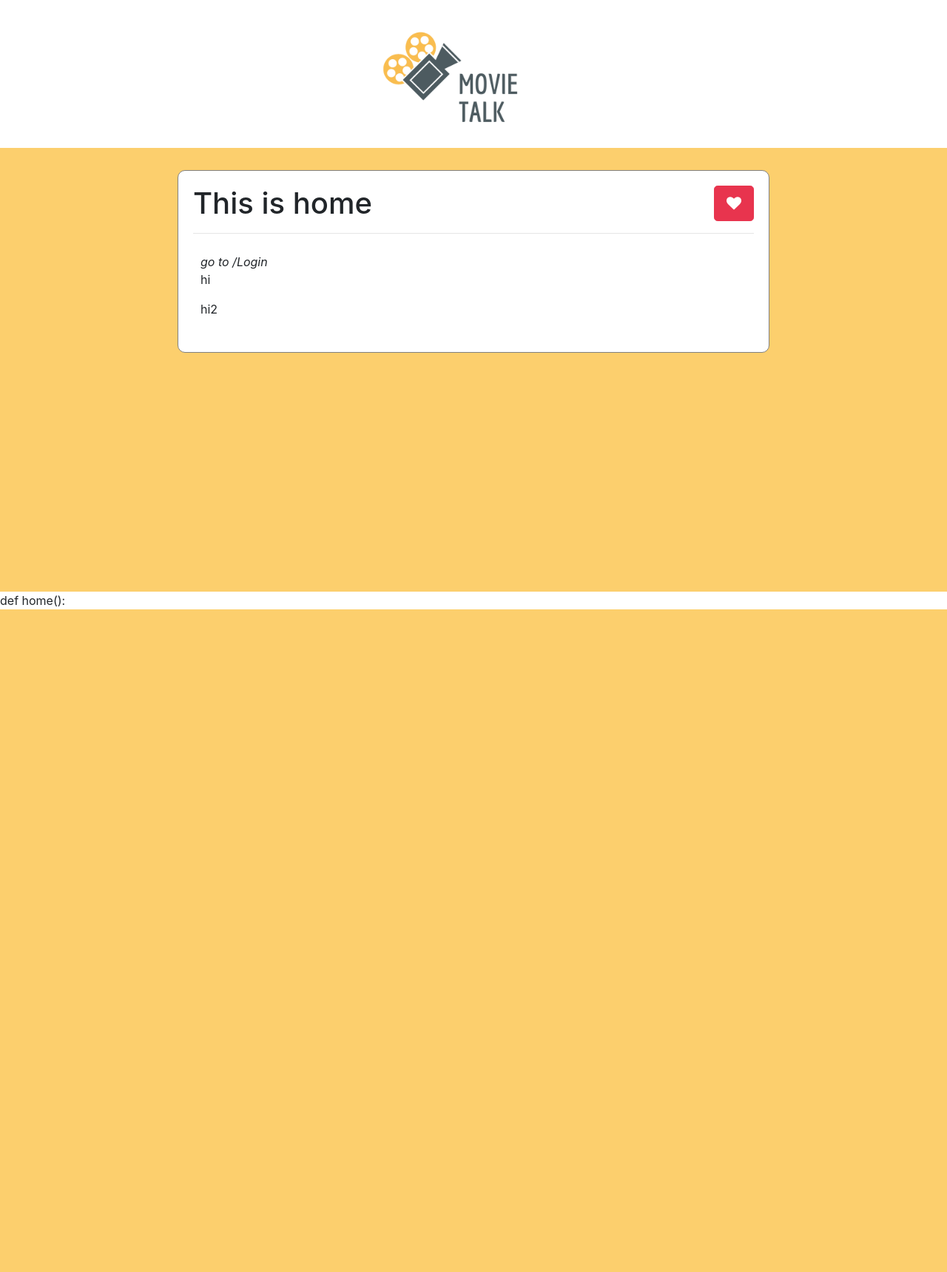
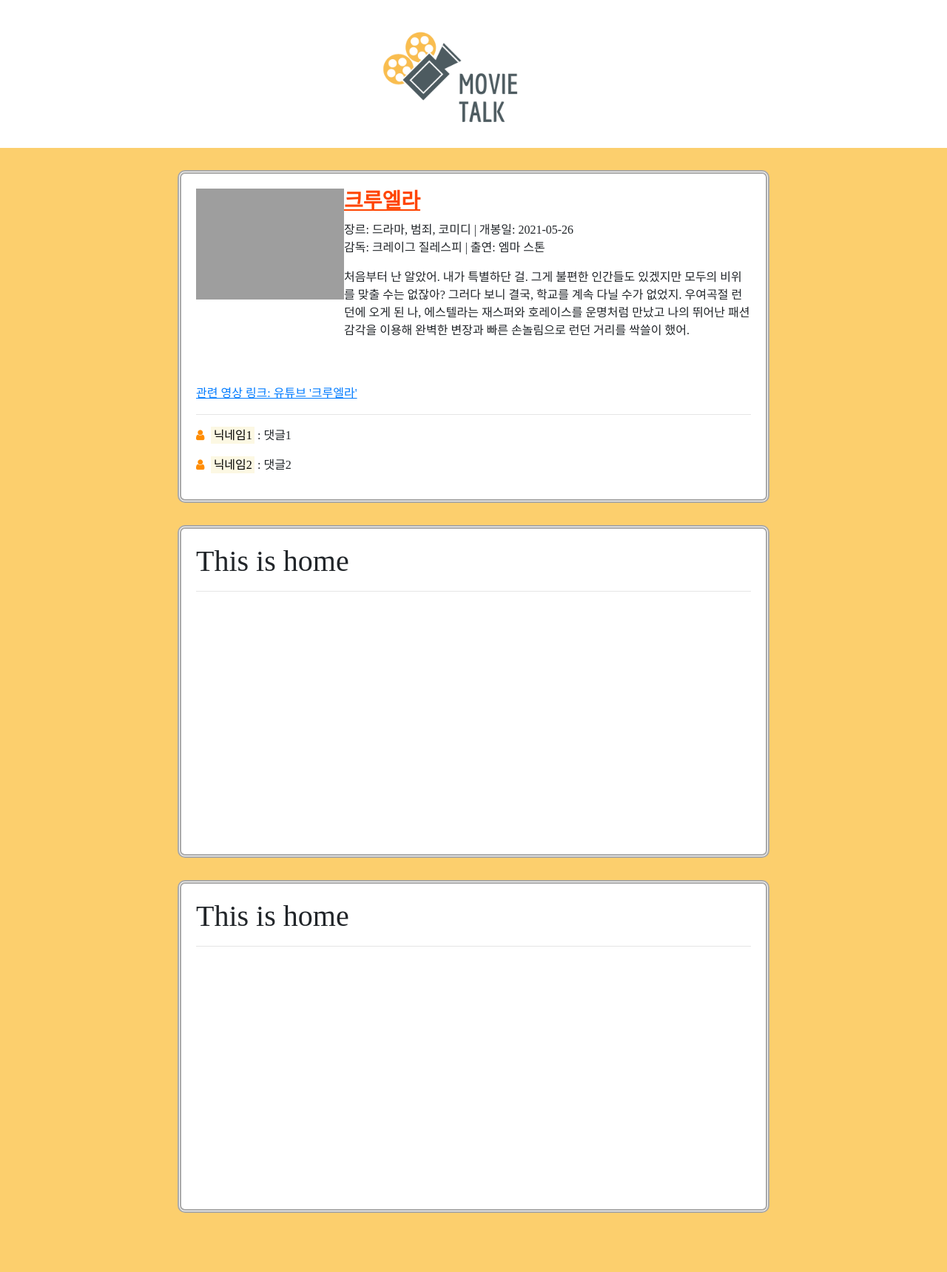
Before and after one commit to erica-d-lee/02_MiniProject_Movietalk, a Flask app: page / in a window 1280 px wide. Shown: the whole page at 74% size. Before the commit the page ends 824 px from the top, so only its background shows below. Run offline with Flask 2, Linux system fonts and the light colour scheme; some libraries are stand-ins or nearby versions; grey boxes are pictures that could not be loaded.

Commit message:
메인페이지, index.html css 변경

```diff
--- a/app.py
+++ b/app.py
@@ -1,8 +1,11 @@
 from flask import Flask, render_template, request
 from pymongo import MongoClient
 
+app = Flask(__name__)
 
-app = Flask(__name__)
+from pymongo import MongoClient
+client = MongoClient('localhost', 27017)
+db = client.dbmovietalk
 
 @app.route('/')
 def home():
@@ -12,10 +15,14 @@ def home():
 def login():
     return render_template('Login.html')
 
-
 @app.route('/search/')
 def search():
     return render_template('search.html')
 
+@app.route('/main/getlist', methods=['GET'])
+def get_list():
+    movies = list(db.movie.find({}, {'_id': False}))
+    return jsonify({'all_movies': movies})
+
 if __name__ == '__main__':
    app.run('0.0.0.0',port=5000,debug=True)
--- a/templates/index.html
+++ b/templates/index.html
@@ -4,6 +4,11 @@
     <meta charset="UTF-8">
     <meta name="viewport" content="width=device-width, initial-scale=1.0"/>
     <title> Movie Talk </title>
+
+    <link rel="stylesheet" type="text/css" href="main.css">
+    <!-- 구글 폰트 -->
+    <link rel="preconnect" href="https://fonts.gstatic.com">
+    <link href="https://fonts.googleapis.com/css2?family=Noto+Serif+KR&display=swap" rel="stylesheet">
 
     <!-- Bootstrap CSS -->
     <link rel="stylesheet" href="https://maxcdn.bootstrapcdn.com/bootstrap/4.0.0/css/bootstrap.min.css"
@@ -21,6 +26,10 @@
             crossorigin="anonymous"></script>
     <link href="//maxcdn.bootstrapcdn.com/font-awesome/4.7.0/css/font-awesome.min.css" rel="stylesheet">
     <style>
+        * {
+            font-family: 'Noto Serif KR', serif;
+        }
+
         .wrap {
             background-color: rgb(252, 207, 109);
             min-height: 100vh;
@@ -44,11 +53,12 @@
         .container {
             width: 80%;
             max-width: 800px;
+            height: 450px;
             margin: 30px auto;
             padding: 20px;
             background-color: white;
 
-            border: solid 1px gray;
+            border: thick double darkgray;
             border-radius: 10px;
         }
 
@@ -57,18 +67,27 @@
             font-size: 14px;
         }
 
-        .btn-sparta {
-            color: #fff;
-            background-color: #e8344e;
-            border-color: #e8344e;
+        .movieimg {
+            height: 250px;
+            width: 200px;
+            float: left;
+
+            background-image: url('https://movie-phinf.pstatic.net/20210512_139/1620799657168vGIqq_JPEG/movie_image.jpg');
+            background-position: center top;
+            background-size: contain;
+            background-repeat: no-repeat;
         }
 
-        .btn-outline-sparta {
-            color: #e8344e;
-            background-color: transparent;
-            background-image: none;
-            border-color: #e8344e;
+        .movieinfo {
+            height: 250px;
+            width: auto;
+            margin-left: 200px;
         }
+
+        .link {
+            margin-top: 15px;
+        }
+
     </style>
     <script>
 
@@ -76,39 +95,48 @@
 </head>
 <body>
 <div class="wrap">
-    <div class="banner" onclick="window.location.href = '/'">
+    <div class="banner" onclick="window.location.href = '/'"></div>
+    <div class="container">
+        <div class="movieimg"></div>
+        <div class="movieinfo">
+            <h3><a style="color: orangered; font-weight: bold"
+                   href="https://movie.naver.com/movie/bi/mi/basic.nhn?code=187322"><u>크루엘라</u></a></h3>
+            <p style="margin-top: 10px">장르: 드라마, 범죄, 코미디 | 개봉일: 2021-05-26<br>감독: 크레이그 질레스피 | 출연: 엠마 스톤</p>
+            <p>처음부터 난 알았어. 내가 특별하단 걸. 그게 불편한 인간들도 있겠지만 모두의 비위를 맞출 수는 없잖아? 그러다 보니 결국, 학교를 계속 다닐 수가 없었지. 우여곡절 런던에 오게 된 나,
+                에스텔라는 재스퍼와 호레이스를 운명처럼 만났고
+                나의 뛰어난 패션 감각을 이용해 완벽한 변장과 빠른 손놀림으로 런던 거리를 싹쓸이 했어.</p>
+        </div>
+        <div class="link">
+            <a href="https://www.youtube.com/watch?v=yfSMTFzw-Kw"><u>관련 영상 링크: 유튜브 '크루엘라'</u></a>
+        </div>
+        <hr>
+        <div class="comments">
+            <p><i class="fa fa-user" aria-hidden="true" style="margin-right: 5px; color: darkorange;"></i>
+                <mark>닉네임1</mark>
+                : 댓글1
+            </p>
+            <p><i class="fa fa-user" aria-hidden="true" style="margin-right: 5px; color: darkorange;"></i>
+                <mark>닉네임2</mark>
+                : 댓글2
+            </p>
+        </div>
     </div>
-
     <div class="container">
         <div class="d-flex justify-content-between align-items-end">
             <div>
-
                 <h1 id="word" style="display: inline;"> This is home </h1>
-
-
-
             </div>
-
-            <button id="btn-delete" class="btn btn-sparta btn-lg">
-                <i class="fa fa-heart" aria-hidden="true"></i>
-            </button>
         </div>
         <hr>
-        <div id="definitions">
-
-            <div style="padding:10px">
-                <i>  go to /Login </i>
-                    <P>  hi</P>
-                  <P>  hi2</P>
-
-
-
-
-
+    </div>
+    <div class="container">
+        <div class="d-flex justify-content-between align-items-end">
+            <div>
+                <h1 id="word" style="display: inline;"> This is home </h1>
             </div>
-
         </div>
+        <hr>
     </div>
 </div>
 </body>
-</html>def home():
+</html>
```
